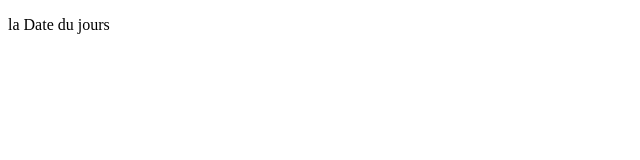
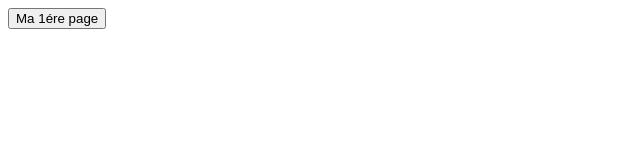
Before and after one commit to Annette-Bwemere-Salama/MonAppNodeExpress, a website: page index.html in a window 1280 px wide. Shown: the whole page, without its empty margins (0-640 px from the left). Drawn offline with Linux system fonts and the light colour scheme.

Commit message:
feat: ajout desla  balise form sur mes pages

```diff
--- a/index.html
+++ b/index.html
@@ -7,8 +7,8 @@
     <title>Mon affichage</title>
 </head>
 <body>
-    <p class="AfficheD">
-       la Date du jours
-    </p>
+    <form action="/components/pages/about.html">
+     <button>Ma 1ére page</button>
+    </form>
 </body>
 </html>
```
Also changed, not shown: components/pages/about.html (+4 -1 lines), components/pages/sing_up.html (+3 -8 lines).
